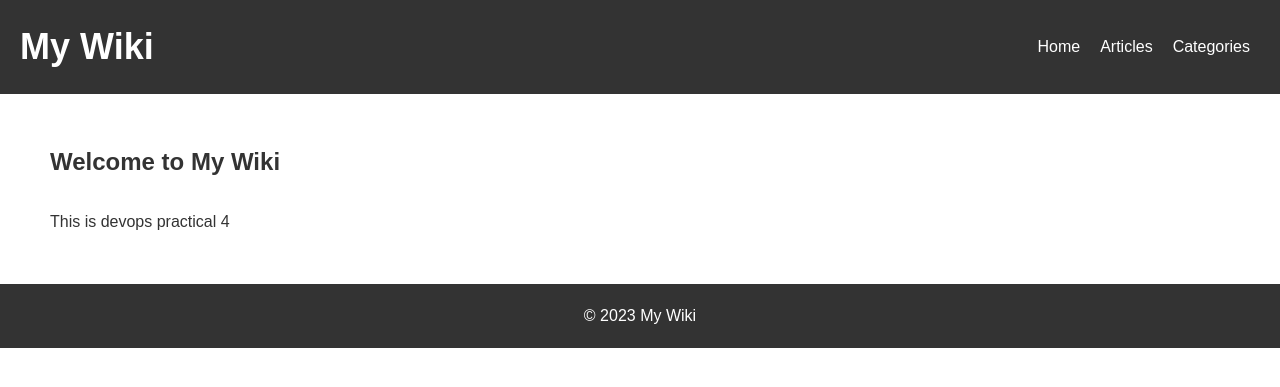
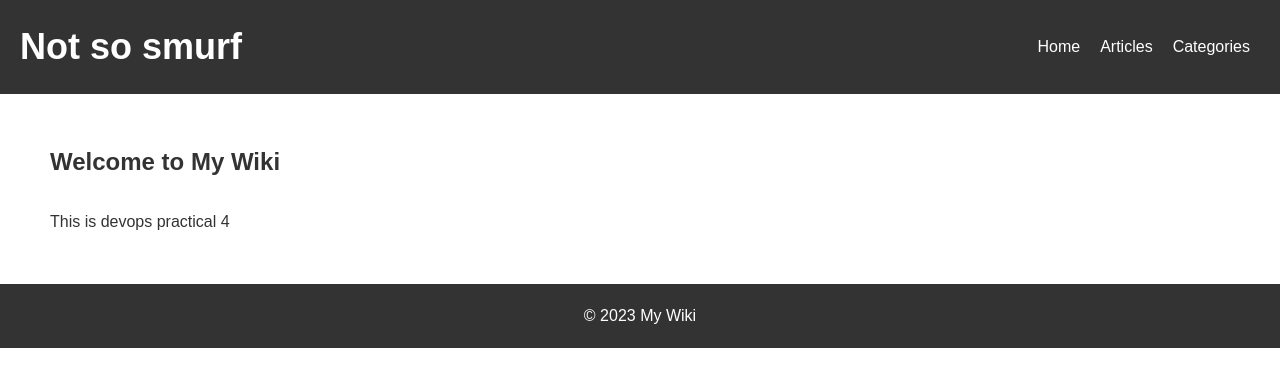
Before and after one commit to kanha0203/DevRepo3, a PHP site: page / in a window 1280 px wide. Shown: the top 387 px of the page. Run offline with PHP 8.4, Linux system fonts and the light colour scheme.

Commit message:
Update index.php

```diff
--- a/index.php
+++ b/index.php
@@ -1,12 +1,12 @@
 <!DOCTYPE html>
 <html>
 <head>
-    <title>My Wiki</title>
+    <title>Ascendent</title>
     <link rel="stylesheet" type="text/css" href="style.css">
 </head>
 <body>
     <header>
-        <h1>My Wiki</h1>
+        <h1>Not so smurf</h1>
         <nav>
             <a href="#">Home</a>
             <a href="#">Articles</a>
```
